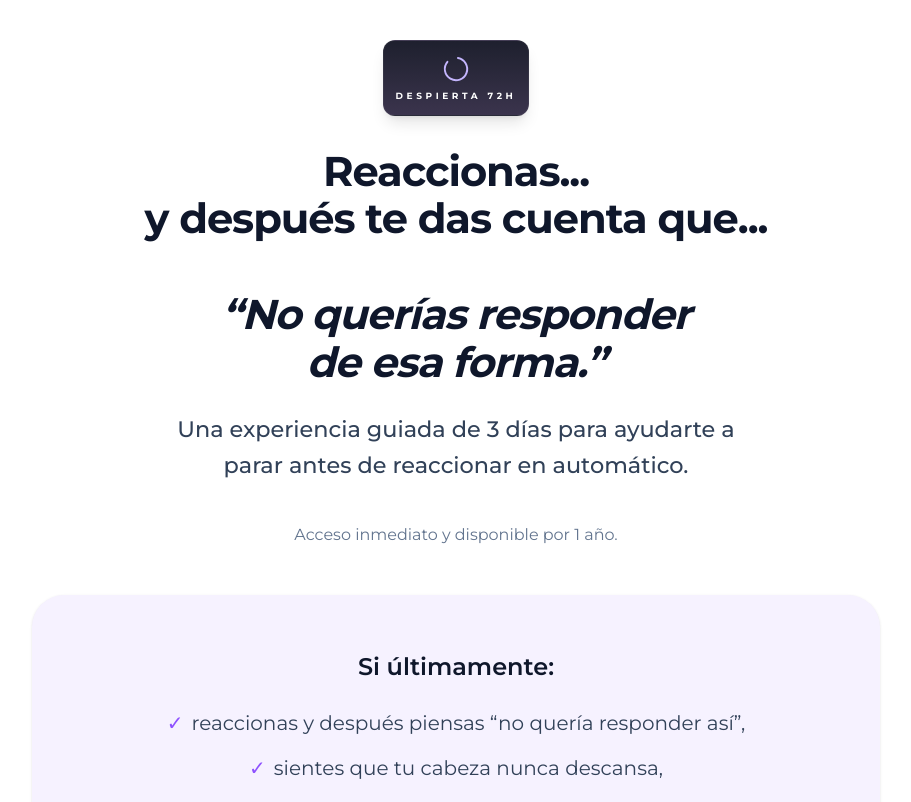
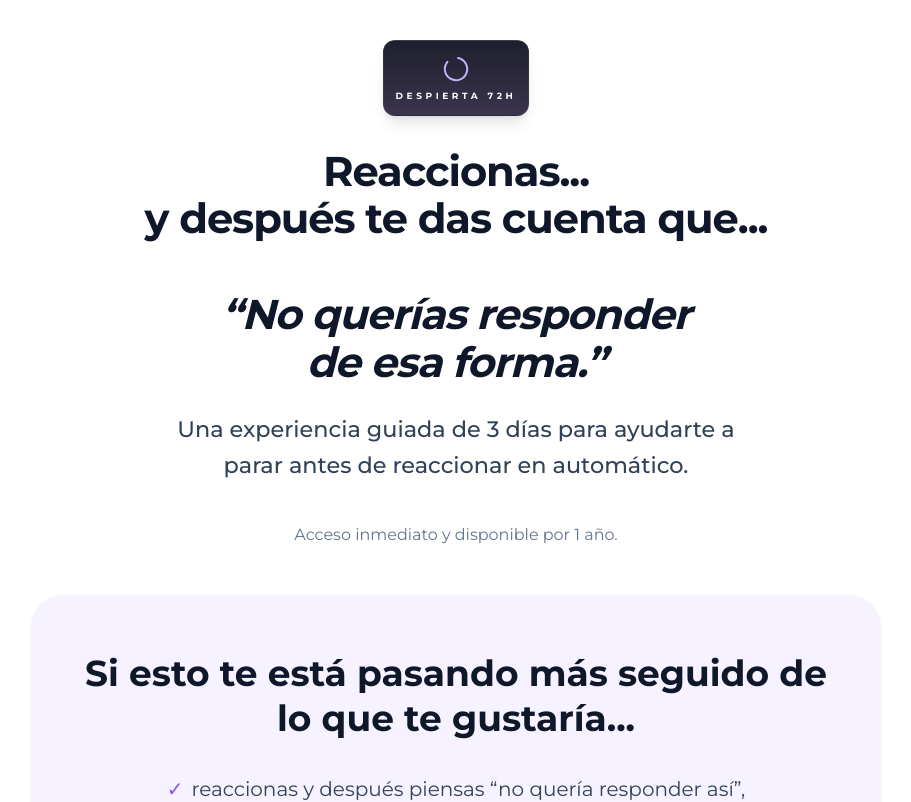
Before and after one commit to cursossolange/despierta-72h, a React (Vite) app: page / in a window 1280 px wide. Shown: the top 802 px of the page, without its empty margins (184-1095 px from the left). Built offline with nearby package versions, Linux system fonts and the light colour scheme; no server answers.

Commit message:
Revise pain identification block text
Updated text content for clarity and emphasis.

```diff
--- a/src/components/LandingPage.tsx
+++ b/src/components/LandingPage.tsx
@@ -188,9 +188,9 @@ export default function LandingPage({ onPurchase }: LandingPageProps) {
             {/* Bloque de identificación del dolor */}
 <div className="max-w-4xl mx-auto mt-12 mb-14 px-6">
   <div className="bg-[#F6F2FF] rounded-[32px] px-8 py-10 md:px-12 md:py-14 shadow-sm text-center">
-  <p className="text-xl md:text-2xl font-semibold text-slate-900 mb-6">
-    Si últimamente:
-  </p>
+ <p className="text-2xl md:text-4xl font-bold text-slate-900 mb-8 leading-tight">
+  Si esto te está pasando más seguido de lo que te gustaría...
+</p>
 
   <div className="space-y-3 text-lg md:text-xl text-slate-700 leading-relaxed">
   <p><span className="text-violet-500 mr-2">✓</span>reaccionas y después piensas “no quería responder así”,</p>
```
